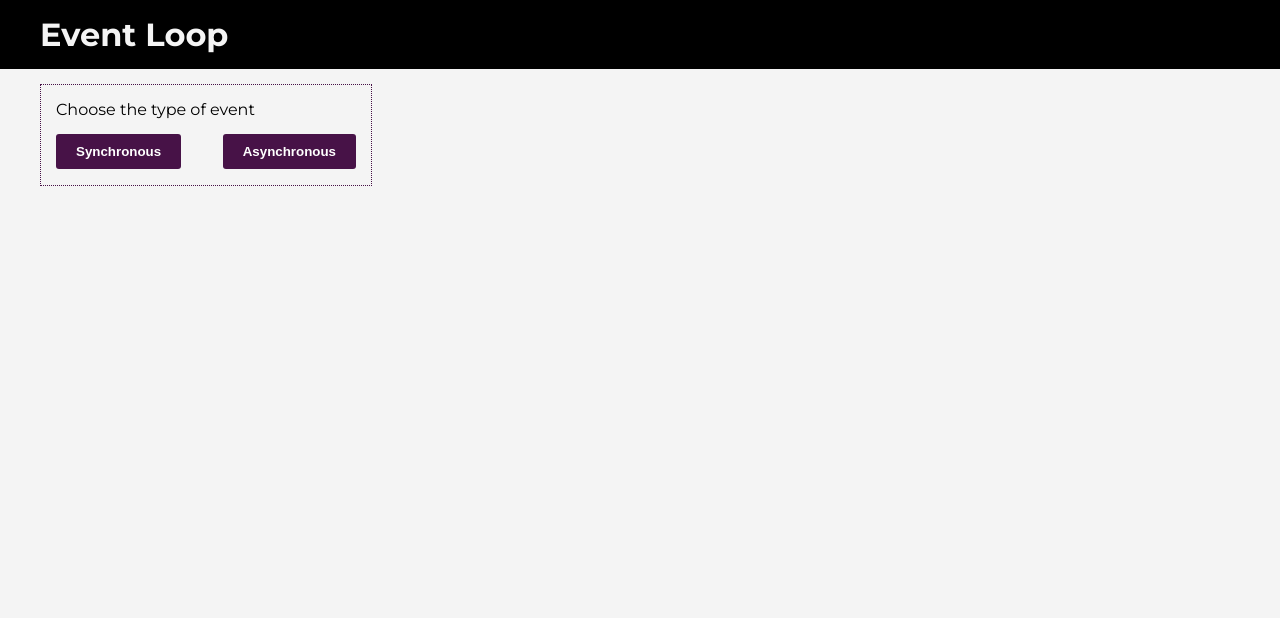
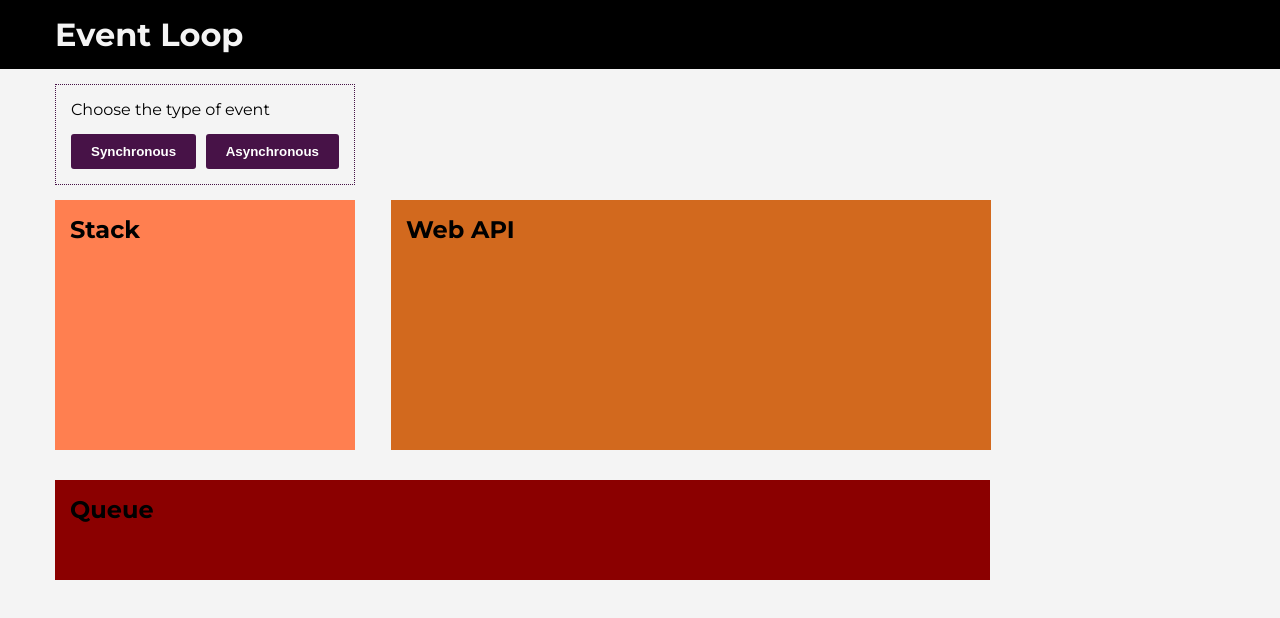
Before and after one commit to oleksandr-shapchenko/event-loop, an Angular app: page / in a window 1280 px wide. Shown: the top 618 px of the page. Built offline with nearby package versions, Linux system fonts and the light colour scheme.

Commit message:
add structures markup

```diff
--- a/src/app/app.component.html
+++ b/src/app/app.component.html
@@ -12,5 +12,10 @@
         <button (click)="onClickAsyncEvent()" class="btn">Asynchronous</button>
       </div>
     </div>
+    <div class="loop-container">
+      <app-stack></app-stack>
+     <app-web-api></app-web-api>
+     <app-queue></app-queue>
+    </div>
   </div>
 </main>
--- a/src/app/app.component.scss
+++ b/src/app/app.component.scss
@@ -10,7 +10,6 @@ header {
 }
 .nav-container {
     width: 300px;
-    height: 70px;
     padding: 15px;
     border: 1px dotted rgb(71, 18, 71);
     &-title {
@@ -21,3 +20,11 @@ header {
         justify-content: space-between;
     }
 }
+.loop-container {
+    padding-top: 15px;
+    padding-bottom: 15px;
+    display: flex;
+    width: 80%;
+    flex-wrap: wrap;
+    justify-content: space-between;
+}
--- a/src/app/components/queue/queue.component.html
+++ b/src/app/components/queue/queue.component.html
@@ -1 +1,9 @@
-<p>queue works!</p>
+<div class="queue-container">
+    <h2>Queue</h2>
+    <ul *ngIf="collection.length" class="events-list">
+        <li *ngFor="let event of collection">
+            {{event.text}}
+            {{event.type}}
+        </li>
+    </ul>
+</div>
--- a/src/app/components/queue/queue.component.scss
+++ b/src/app/components/queue/queue.component.scss
@@ -0,0 +1,7 @@
+.queue-container {
+    width: 935px;
+    height: 100px;
+    background-color: darkred;
+    margin-top: 30px;
+    padding: 15px;
+}
--- a/src/app/components/queue/queue.component.ts
+++ b/src/app/components/queue/queue.component.ts
@@ -1,15 +1,25 @@
-import { Component, OnInit } from '@angular/core';
+import { Component, Input, OnInit } from '@angular/core';
+import { SomeEvent } from 'src/app/common/interfaces';
 
 @Component({
   selector: 'app-queue',
   templateUrl: './queue.component.html',
   styleUrls: ['./queue.component.scss']
 })
-export class QueueComponent implements OnInit {
+export class QueueComponent {
+    collection: Array<SomeEvent> = [];
+    @Input() event!: SomeEvent;
 
-  constructor() { }
+    enqueue(event: SomeEvent) {
+    this.collection.push(event);
+  }
 
-  ngOnInit(): void {
+  dequeue() {
+   return this.collection.shift();
+  }
+
+  size() {
+    return this.collection.length;
   }
 
 }
--- a/src/app/components/stack/stack.component.html
+++ b/src/app/components/stack/stack.component.html
@@ -1 +1,9 @@
-<p>stack works!</p>
+<div class="stack-container">
+    <h2>Stack</h2>
+    <ul *ngIf="collection.length" class="events-list">
+        <li *ngFor="let event of collection">
+            {{event.text}}
+            {{event.type}}
+        </li>
+    </ul>
+</div>
--- a/src/app/components/stack/stack.component.scss
+++ b/src/app/components/stack/stack.component.scss
@@ -0,0 +1,6 @@
+.stack-container {
+    padding: 15px;
+    width: 300px;
+    height: 250px;
+    background-color: coral;
+}
--- a/src/app/components/stack/stack.component.ts
+++ b/src/app/components/stack/stack.component.ts
@@ -1,15 +1,24 @@
-import { Component, OnInit } from '@angular/core';
+import { Component, Input, OnInit } from '@angular/core';
+import { SomeEvent } from 'src/app/common/interfaces';
 
 @Component({
   selector: 'app-stack',
   templateUrl: './stack.component.html',
   styleUrls: ['./stack.component.scss']
 })
-export class StackComponent implements OnInit {
+export class StackComponent {
+  collection: Array<SomeEvent> = [];
+  @Input() event!: SomeEvent;
 
-  constructor() { }
-
-  ngOnInit(): void {
+  push(event: SomeEvent) {
+    this.collection.unshift(event);
   }
 
+  pop() {
+    return this.collection.pop();
+  }
+
+  isEmpty() {
+    return this.collection.length === 0;
+  }
 }
--- a/src/app/components/web-api/web-api.component.html
+++ b/src/app/components/web-api/web-api.component.html
@@ -1 +1,9 @@
-<p>web-api works!</p>
+<div class="web-api-container">
+    <h2>Web API</h2>
+    <ul *ngIf="collection.length" class="events-list">
+        <li *ngFor="let event of collection">
+            {{event.text}}
+            {{event.type}}
+        </li>
+    </ul>
+</div>
--- a/src/app/components/web-api/web-api.component.scss
+++ b/src/app/components/web-api/web-api.component.scss
@@ -0,0 +1,6 @@
+.web-api-container {
+    width: 600px;
+    height: 250px;
+    padding: 15px;
+    background-color: chocolate;
+}
--- a/src/app/components/web-api/web-api.component.ts
+++ b/src/app/components/web-api/web-api.component.ts
@@ -1,15 +1,20 @@
-import { Component, OnInit } from '@angular/core';
+import { Component, Input, OnInit } from '@angular/core';
+import { SomeEvent } from 'src/app/common/interfaces';
 
 @Component({
   selector: 'app-web-api',
   templateUrl: './web-api.component.html',
   styleUrls: ['./web-api.component.scss']
 })
-export class WebApiComponent implements OnInit {
+export class WebApiComponent {
+  collection: Array<SomeEvent> = [];
+  @Input() event!: SomeEvent;
 
-  constructor() { }
+    add(event: SomeEvent) {
+        this.collection.push(event);
+    }
 
-  ngOnInit(): void {
-  }
-
+    delete() {
+        this.collection.pop();
+    }
 }
--- a/src/styles.scss
+++ b/src/styles.scss
@@ -9,7 +9,7 @@ body {
     background-color: #f4f4f4;
 }
 
-html, ::before, ::after {
+*, ::before, ::after {
     box-sizing: border-box;
 }
 
```
